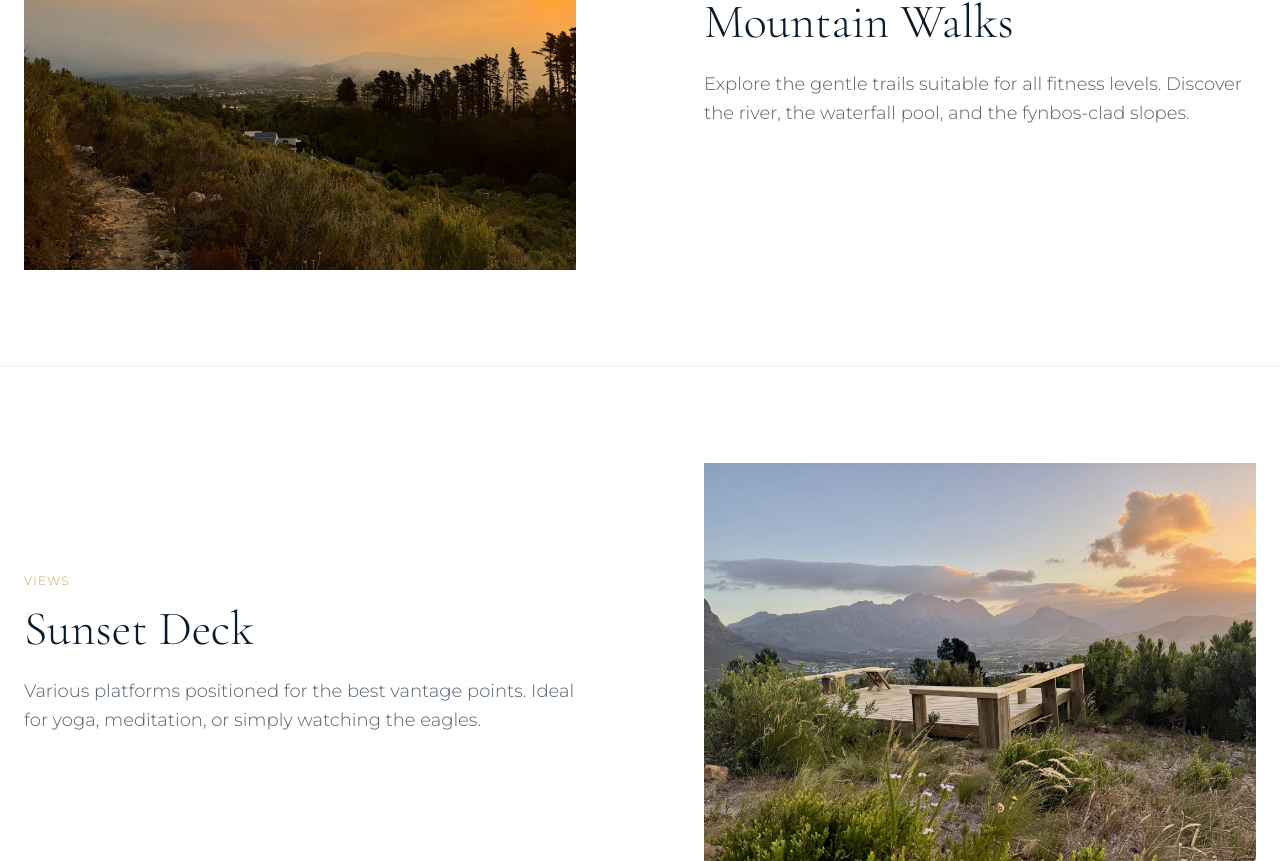
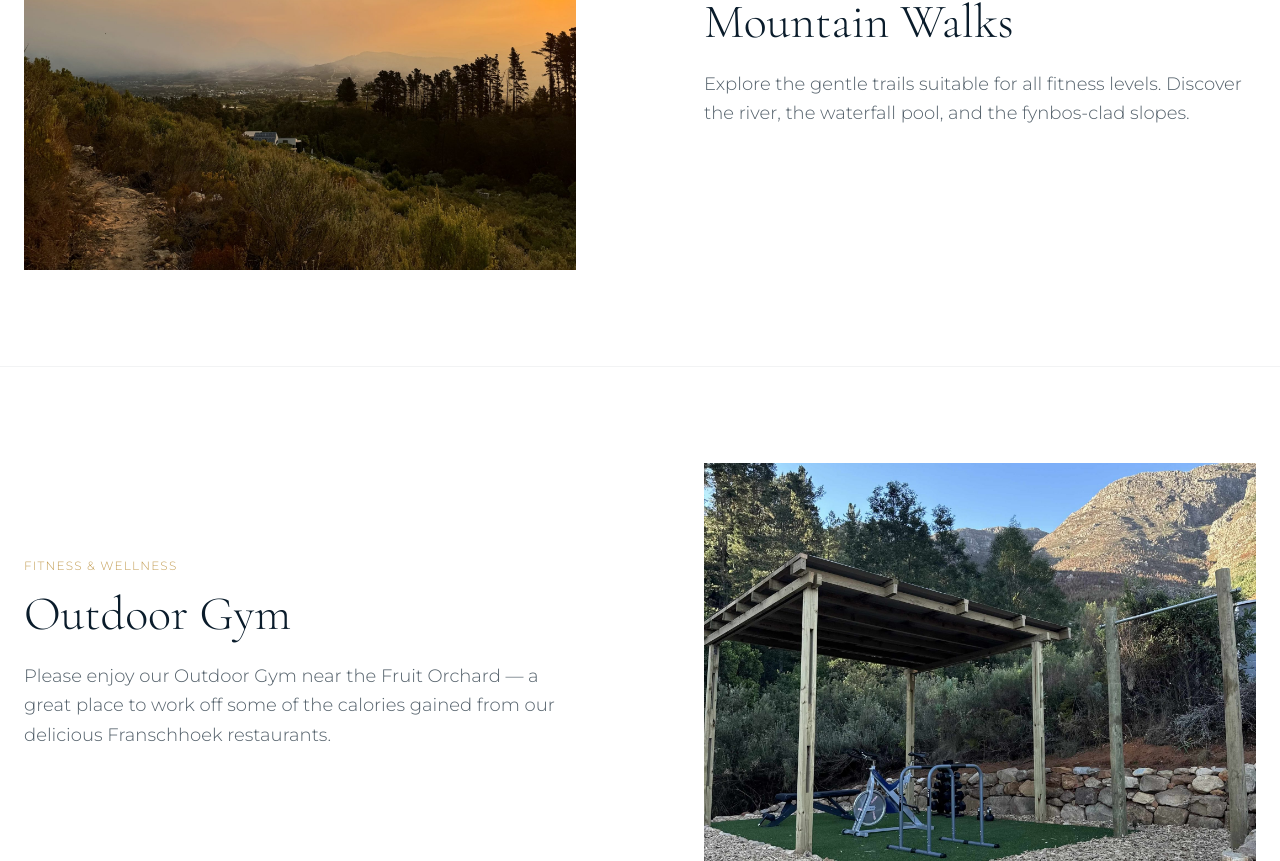
Before and after one commit to matthewblewett-hub/montbleu, a React (Vite) app: page /connect-experience in a window 1280 px wide. Shown: the part 1939-2800 px from the top of the page. Built offline with nearby package versions, Linux system fonts and the light colour scheme.

Commit message:
Add Outdoor Gym experience to ConnectExperience, Experiences page, and Guest Directory

```diff
--- a/public/directory/index.html
+++ b/public/directory/index.html
@@ -230,6 +230,7 @@ html{scroll-behavior:smooth}
       <li>Mezzanine library</li>
       <li>Pool patio &amp; garden areas</li>
       <li>Sunset &amp; yoga deck<small>Yoga mats are in your room</small></li>
+      <li>Outdoor Gym<small>Near the Fruit Orchard</small></li>
       <li>Lily pond</li>
       <li>Labyrinth</li>
     </ul>
@@ -282,6 +283,13 @@ html{scroll-behavior:smooth}
         <p>You’re welcome to explore the marked walking paths, the stream and the waterfall. See the farm map for routes.</p>
         <p>A short river walk takes you to the natural waterfall pool, a beautiful spot for rest and reflection. The waterfall and all the stream pools are safe for swimming.</p>
         <div class="caution"><b>Wear suitable footwear</b> and take extra care after rain.</div>
+      </div>
+    </div>
+
+    <div class="item">
+      <svg viewBox="0 0 24 24"><circle cx="12" cy="12" r="9"/><path d="M10 8l6 4-6 4V8z"/></svg>
+      <div><h3>Outdoor Gym</h3>
+        <p>Please enjoy our Outdoor Gym near the Fruit Orchard — a great place to work off some of the calories gained from our delicious Franschhoek restaurants.</p>
       </div>
     </div>
 
--- a/public/guest-directory.html
+++ b/public/guest-directory.html
@@ -230,6 +230,7 @@ html{scroll-behavior:smooth}
       <li>Mezzanine library</li>
       <li>Pool patio &amp; garden areas</li>
       <li>Sunset &amp; yoga deck<small>Yoga mats are in your room</small></li>
+      <li>Outdoor Gym<small>Near the Fruit Orchard</small></li>
       <li>Lily pond</li>
       <li>Labyrinth</li>
     </ul>
@@ -282,6 +283,13 @@ html{scroll-behavior:smooth}
         <p>You’re welcome to explore the marked walking paths, the stream and the waterfall. See the farm map for routes.</p>
         <p>A short river walk takes you to the natural waterfall pool, a beautiful spot for rest and reflection. The waterfall and all the stream pools are safe for swimming.</p>
         <div class="caution"><b>Wear suitable footwear</b> and take extra care after rain.</div>
+      </div>
+    </div>
+
+    <div class="item">
+      <svg viewBox="0 0 24 24"><circle cx="12" cy="12" r="9"/><path d="M10 8l6 4-6 4V8z"/></svg>
+      <div><h3>Outdoor Gym</h3>
+        <p>Please enjoy our Outdoor Gym near the Fruit Orchard — a great place to work off some of the calories gained from our delicious Franschhoek restaurants.</p>
       </div>
     </div>
 
--- a/public/guest-guide.html
+++ b/public/guest-guide.html
@@ -230,6 +230,7 @@ html{scroll-behavior:smooth}
       <li>Mezzanine library</li>
       <li>Pool patio &amp; garden areas</li>
       <li>Sunset &amp; yoga deck<small>Yoga mats are in your room</small></li>
+      <li>Outdoor Gym<small>Near the Fruit Orchard</small></li>
       <li>Lily pond</li>
       <li>Labyrinth</li>
     </ul>
@@ -282,6 +283,13 @@ html{scroll-behavior:smooth}
         <p>You’re welcome to explore the marked walking paths, the stream and the waterfall. See the farm map for routes.</p>
         <p>A short river walk takes you to the natural waterfall pool, a beautiful spot for rest and reflection. The waterfall and all the stream pools are safe for swimming.</p>
         <div class="caution"><b>Wear suitable footwear</b> and take extra care after rain.</div>
+      </div>
+    </div>
+
+    <div class="item">
+      <svg viewBox="0 0 24 24"><circle cx="12" cy="12" r="9"/><path d="M10 8l6 4-6 4V8z"/></svg>
+      <div><h3>Outdoor Gym</h3>
+        <p>Please enjoy our Outdoor Gym near the Fruit Orchard — a great place to work off some of the calories gained from our delicious Franschhoek restaurants.</p>
       </div>
     </div>
 
--- a/public/guest-guide/index.html
+++ b/public/guest-guide/index.html
@@ -230,6 +230,7 @@ html{scroll-behavior:smooth}
       <li>Mezzanine library</li>
       <li>Pool patio &amp; garden areas</li>
       <li>Sunset &amp; yoga deck<small>Yoga mats are in your room</small></li>
+      <li>Outdoor Gym<small>Near the Fruit Orchard</small></li>
       <li>Lily pond</li>
       <li>Labyrinth</li>
     </ul>
@@ -282,6 +283,13 @@ html{scroll-behavior:smooth}
         <p>You’re welcome to explore the marked walking paths, the stream and the waterfall. See the farm map for routes.</p>
         <p>A short river walk takes you to the natural waterfall pool, a beautiful spot for rest and reflection. The waterfall and all the stream pools are safe for swimming.</p>
         <div class="caution"><b>Wear suitable footwear</b> and take extra care after rain.</div>
+      </div>
+    </div>
+
+    <div class="item">
+      <svg viewBox="0 0 24 24"><circle cx="12" cy="12" r="9"/><path d="M10 8l6 4-6 4V8z"/></svg>
+      <div><h3>Outdoor Gym</h3>
+        <p>Please enjoy our Outdoor Gym near the Fruit Orchard — a great place to work off some of the calories gained from our delicious Franschhoek restaurants.</p>
       </div>
     </div>
 
--- a/src/pages/ConnectExperience.tsx
+++ b/src/pages/ConnectExperience.tsx
@@ -10,6 +10,12 @@ const ConnectExperience: React.FC = () => {
             desc: "Explore the gentle trails suitable for all fitness levels. Discover the river, the waterfall pool, and the fynbos-clad slopes.",
             image: "/assets/newimages/Trails.jpg",
             category: "Active"
+        },
+        {
+            title: "Outdoor Gym",
+            desc: "Please enjoy our Outdoor Gym near the Fruit Orchard — a great place to work off some of the calories gained from our delicious Franschhoek restaurants.",
+            image: "/assets/newimages/Outdoor Gym.jpg",
+            category: "Fitness & Wellness"
         },
         {
             title: "Sunset Deck",
--- a/src/pages/Experiences.tsx
+++ b/src/pages/Experiences.tsx
@@ -9,6 +9,12 @@ const Experiences: React.FC = () => {
             desc: "Explore the gentle trails suitable for all fitness levels. Discover the river, the waterfall pool, and the fynbos-clad slopes.",
             image: "/assets/gallery/ecea571c-05e9-46c9-9b62-cb3f919c3cca.jpg",
             category: "Active"
+        },
+        {
+            title: "Outdoor Gym",
+            desc: "Please enjoy our Outdoor Gym near the Fruit Orchard — a great place to work off some of the calories gained from our delicious Franschhoek restaurants.",
+            image: "/assets/newimages/Outdoor Gym.jpg",
+            category: "Fitness & Wellness"
         },
         {
             title: "The Hot Tub",
```
